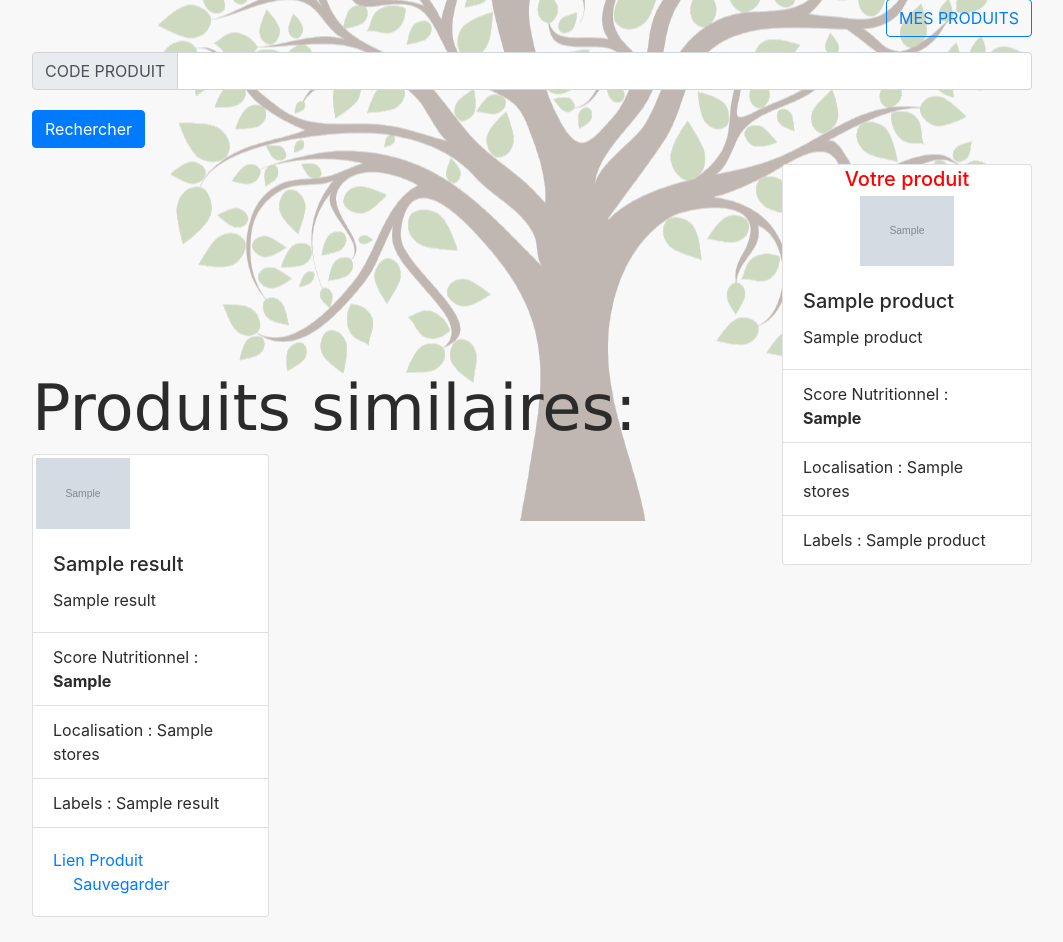
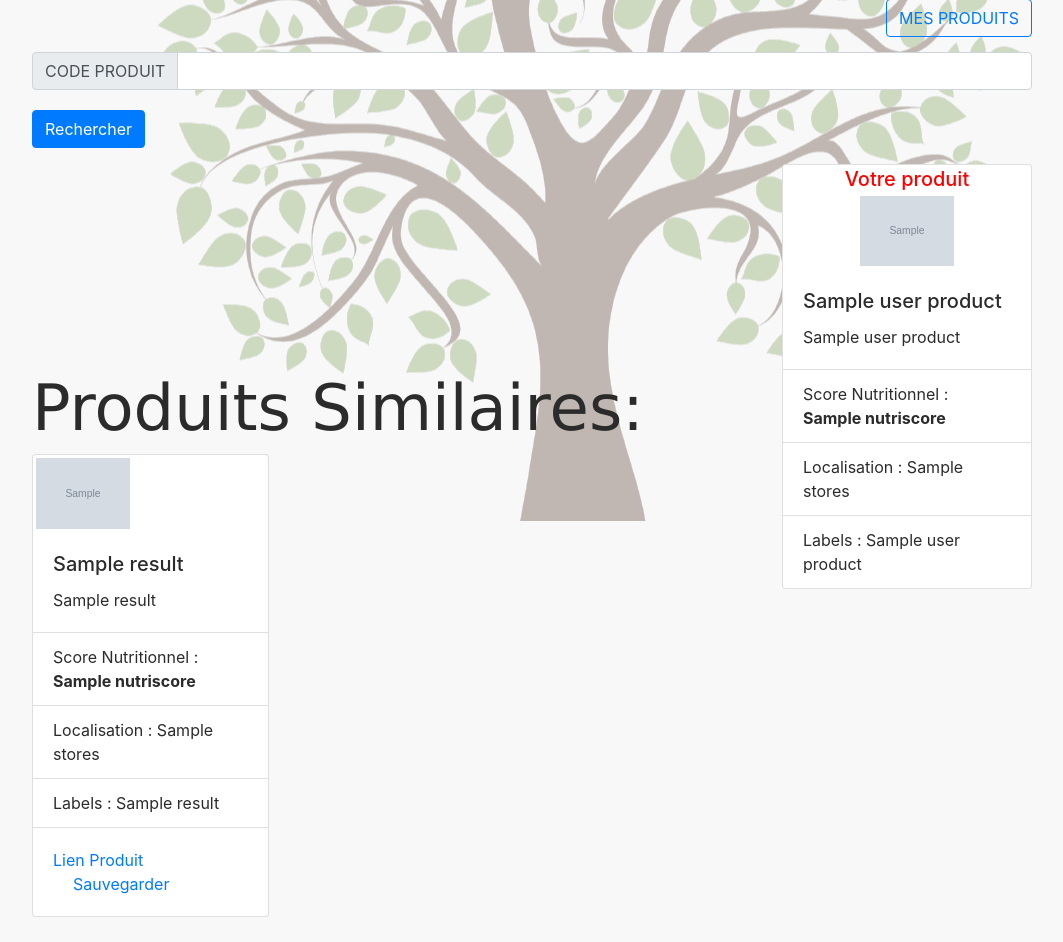
Before and after one commit to LeonardHehlen/pur_beurre_comparateur, a Flask app: template templates/index.html in a window 1280 px wide. Shown: the part 279-1221 px from the top of the page, without its empty margins (53-1116 px from the left). Run offline with Flask 2, Linux system fonts and the light colour scheme; the template is opened without the code that fills it: most values are stand-ins (such as "Sample title", 1, 10 or a date in 2020); grey boxes marked "Sample" are stand-in pictures.

Commit message:
Fixing Product class, and creating the new main route.

```diff
--- a/app.py
+++ b/app.py
@@ -1,4 +1,5 @@
 from flask import Flask, render_template, url_for, redirect, request
+from product import Product
 from alphabet import ALPHABET
 import requests
 
@@ -13,6 +14,17 @@ def main():
     If a barcode has been send, we send it out to the Product object, and call it's different method to get datas.
     For more informations on what datas are sent, type help(Product).
     """
+    error = ''
+
+    if request.method == 'POST':
+        barcode = request.form['barcode']
+        user_product = Product(barcode)
+        if user_product.api_response() == True:
+            user_product.get()
+            return render_template('index.html', user_product=user_product.get(), results=user_product.fetch_similar_better_product())
+        else:
+            error = 'Produit Introuvable'
+            return render_template('index.html', error=error)
 
     return render_template('index.html')
 
--- a/templates/index.html
+++ b/templates/index.html
@@ -19,7 +19,7 @@
                             <div class="input-group-prepend">
                             <span class="input-group-text">CODE PRODUIT</span>
                             </div>
-                            <input type="text" aria-label="First name" class="form-control" name="code">
+                            <input type="text" aria-label="First name" class="form-control" name="barcode">
                         </div>
                         <button type="submit" class="btn btn-primary" style="margin-top: 20px; ">Rechercher</button>
                     </form>
@@ -33,22 +33,22 @@
                 <div class="user-product">
                     <div class="card" style="margin-bottom: 25px; max-width: 250px;" >
                         <h5 class="card-title" style="margin: auto; padding: 2px; color: red;">Votre produit</h5>
-                        <img src="{{user_product.json()['product']['image_url']}}" class="card-img-top" style=" padding: 3px; width: 100%; max-width: 100px; height: auto; margin: auto;" alt="...">
+                        <img src="{{user_product['image_url']}}" class="card-img-top" style=" padding: 3px; width: 100%; max-width: 100px; height: auto; margin: auto;" alt="...">
                         <div class="card-body">
-                        <h5 class="card-title">{{user_product.json()['product']['product_name_fr']}}</h5>
-                        <p class="card-text">{{user_product.json()['product']['generic_name']}}</p>
+                        <h5 class="card-title">{{user_product['product_name_fr']}}</h5>
+                        <p class="card-text">{{user_product['generic_name']}}</p>
                         </div>
                         <ul class="list-group list-group-flush">
-                        <li class="list-group-item">Score Nutritionnel : <strong>{{user_product.json()['product']['nutrition_grades'].capitalize()}}</strong></li>
-                        <li class="list-group-item">Localisation : {{user_product.json()['product']['stores'].capitalize()}}</li>
-                        <li class="list-group-item">Labels : {{user_product.json()['product']['labels']}}</li>
+                        <li class="list-group-item">Score Nutritionnel : <strong>{{user_product['nutriscore'].capitalize()}}</strong></li>
+                        <li class="list-group-item">Localisation : {{user_product['stores'].capitalize()}}</li>
+                        <li class="list-group-item">Labels : {{user_product['labels']}}</li>
                         </ul>
                     </div>
                 </div>
                 {% endif %}
             </div>
             {% if result: %}
-                <h1>Produits similaires:</h1>
+                <h1>Produits Similaires:</h1>
             {% endif %}
         <div class="card-columns">
             {% for result in results: %}
@@ -59,7 +59,7 @@
                 <p class="card-text">{{result['generic_name']}}</p>
                 </div>
                 <ul class="list-group list-group-flush">
-                <li class="list-group-item">Score Nutritionnel : <strong>{{result['nutrition_grades'].capitalize()}}</strong></li>
+                <li class="list-group-item">Score Nutritionnel : <strong>{{result['nutriscore'].capitalize()}}</strong></li>
                 <li class="list-group-item">Localisation : {{result['stores'].capitalize()}}</li>
                 <li class="list-group-item">Labels : {{result['labels']}}</li>
                 </ul>
```
Also changed, not shown: product.py (+7 -2 lines).
